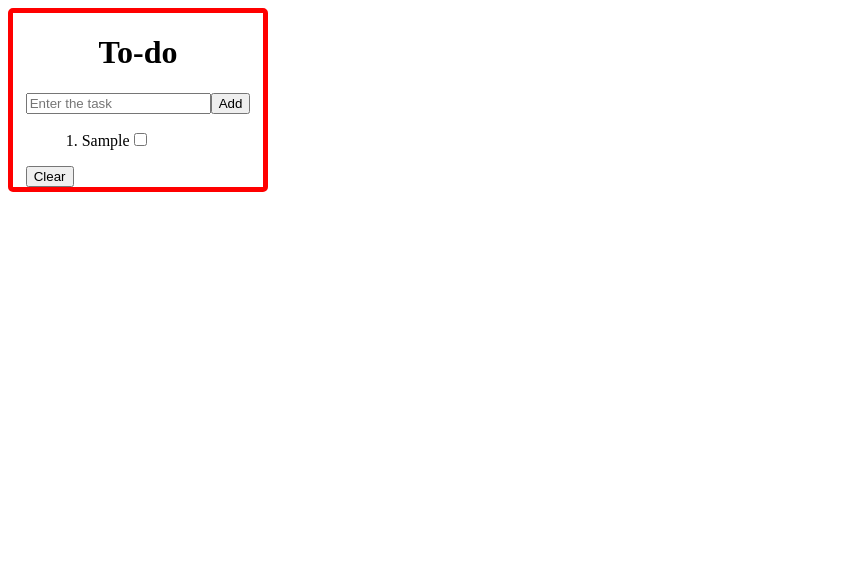
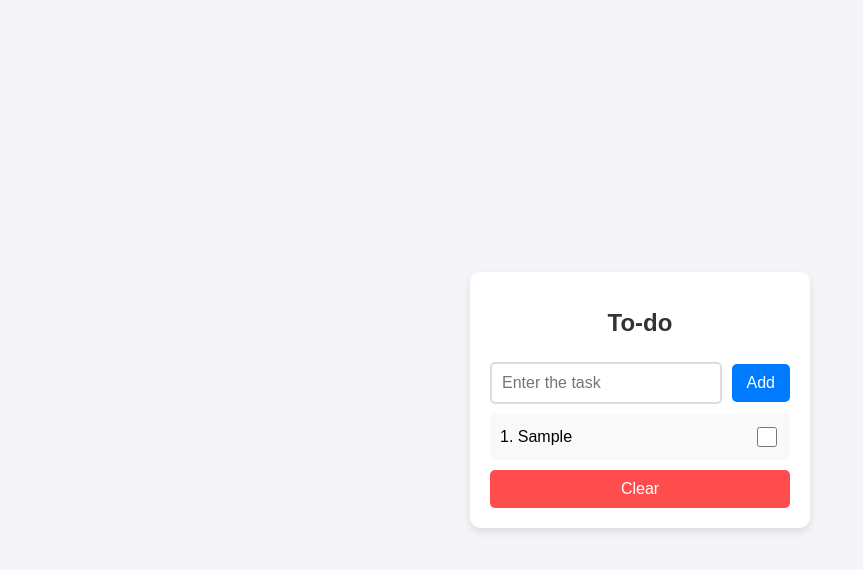
Before and after one commit to deecod-dev/checklist, a plain HTML site: page index.html in a window 1280 px wide. Both pictures are taken after typing "Sample" into the empty fields and a click on the button "Add". Shown: the whole page, without its empty margins (0-863 px from the left). Drawn offline with Linux system fonts and the light colour scheme.

Commit message:
betterment of the UI

```diff
--- a/style.css
+++ b/style.css
@@ -1,17 +1,136 @@
-.cont{
-    border: solid red 5px;
-    display: flex;
-    align-items: center;
-    justify-content: space-around;
-    width: 250px;
-    flex-direction: column;
-    border-radius: 5px;
-}
-.inp{
+body {
+    font-family: 'Arial', sans-serif;
+    background-color: #f4f4f9;
+    margin: 0;
+    padding: 0;
     display: flex;
     justify-content: center;
+    align-items: center;
+    height: 100vh;
 }
 
-ul{
+.cont {
+    background-color: #fff;
+    border: none;
+    box-shadow: 0 4px 8px rgba(0, 0, 0, 0.1);
+    padding: 20px;
+    border-radius: 10px;
+    width: 300px;
+    text-align: center;
+    display: flex;
+    flex-direction: column;
+    gap: 15px;
+}
+
+h1 {
+    font-size: 24px;
+    color: #333;
+    margin-bottom: 10px;
+}
+
+.inp {
+    display: flex;
+    justify-content: center;
+    align-items: center;
+    gap: 10px;
+    width: 100%;
+}
+
+.input-box {
+    padding: 10px;
+    border: 2px solid #ddd;
+    border-radius: 5px;
+    font-size: 16px;
+    width: 70%;
+    transition: border-color 0.3s ease;
+}
+
+.input-box:focus {
+    border-color: #007bff;
+    outline: none;
+}
+
+.btn {
+    background-color: #007bff;
+    color: white;
+    padding: 10px 15px;
+    border: none;
+    border-radius: 5px;
+    cursor: pointer;
+    font-size: 16px;
+    transition: background-color 0.3s ease;
+}
+
+.btn:hover {
+    background-color: #0056b3;
+}
+
+.list-box {
+    width: 100%;
+    max-height: 200px;
+    overflow-y: auto;
+    margin-top: 10px;
+    padding: 0;
+}
+.tick {
+    cursor: pointer;
+    width: 20px;
+    height: 20px;
+}
+
+.clear-btn {
+    background-color: #ff4d4d;
+    color: white;
+    border: none;
+    padding: 10px;
+    border-radius: 5px;
+    cursor: pointer;
+    font-size: 16px;
+    transition: background-color 0.3s ease;
+    width: 100%;
+}
+
+.clear-btn:hover {
+    background-color: #cc0000;
+}
+
+.list-box::-webkit-scrollbar {
+    width: 6px;
+}
+
+.list-box::-webkit-scrollbar-thumb {
+    background-color: #ccc;
+    border-radius: 10px;
+}
+
+.list-box::-webkit-scrollbar-track {
+    background-color: #f9f9f9;
+}
+
+
+
+
+
+
+
+ul {
     list-style-type: none;
+    padding-left: 0;
+    margin: 0;
 }
+
+li {
+    padding: 10px;
+    background-color: #f9f9f9;
+    border-radius: 5px;
+    margin-bottom: 10px;
+    display: flex;
+    justify-content: space-between;
+    align-items: center;
+    font-size: 16px;
+    transition: background-color 0.3s ease;
+}
+
+li:hover {
+    background-color: #f1f1f1;
+}
```
